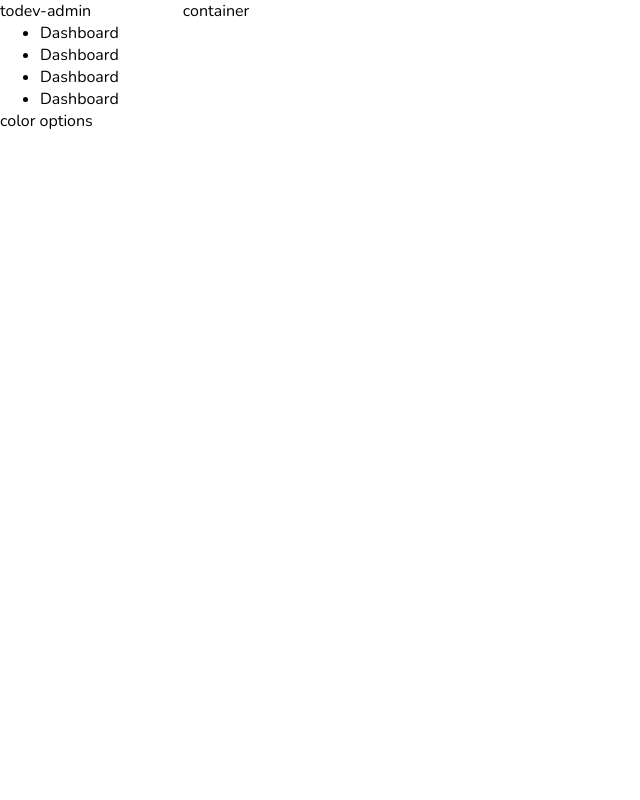
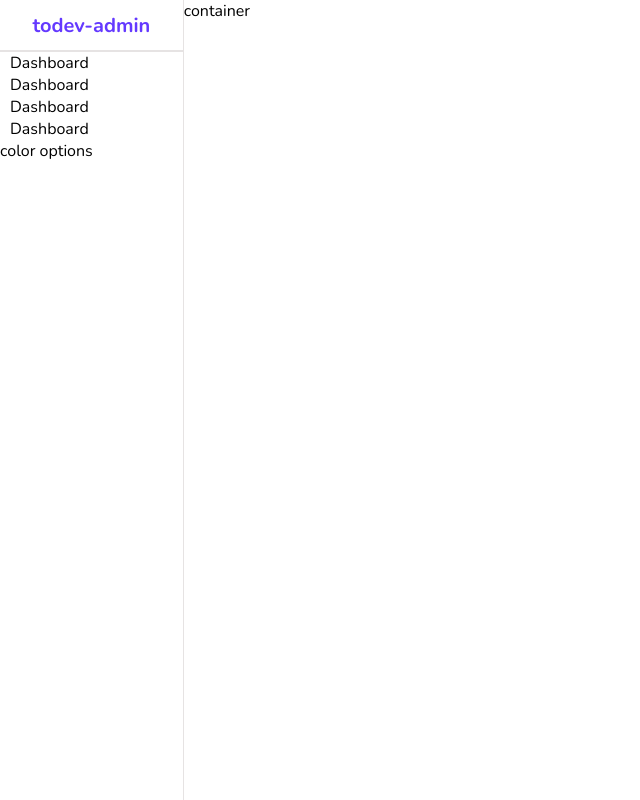
Before and after one commit to todevmilen/admin-dashboard, a React (Create React App) app: page / in a window 1280 px wide. Shown: the whole page, without its empty margins (0-640 px from the left). Built offline with nearby package versions, Linux system fonts and the light colour scheme.

Commit message:
design: styling sidebar comp

```diff
--- a/src/components/sidebar/Sidebar.jsx
+++ b/src/components/sidebar/Sidebar.jsx
@@ -6,6 +6,7 @@ const Sidebar = () => {
             <div className="top">
                 <span className='logo'>todev-admin</span>
             </div>
+            <hr />
             <div className="center">
                 <ul>
                     <li>
--- a/src/components/sidebar/sidebar.scss
+++ b/src/components/sidebar/sidebar.scss
@@ -1,3 +1,35 @@
 .sidebar {
     flex: 1;
+    border-right: 0.5px solid rgb(230, 227, 227);
+    min-height: 100vh;
+    background-color: white;
+
+    .top {
+        height: 50px;
+        display: flex;
+        align-items: center;
+        justify-content: center;
+
+        .logo {
+            font-size: 20px;
+            font-weight: bold;
+            color: #6439ff;
+        }
+    }
+
+    hr {
+        height: 0;
+        border: 0.5px solid rgb(230, 227, 227);
+    }
+
+    .center {
+        padding-left: 10px;
+
+        ul {
+            list-style: none;
+            margin: 0;
+            padding: 0;
+        }
+    }
+
 }
```
